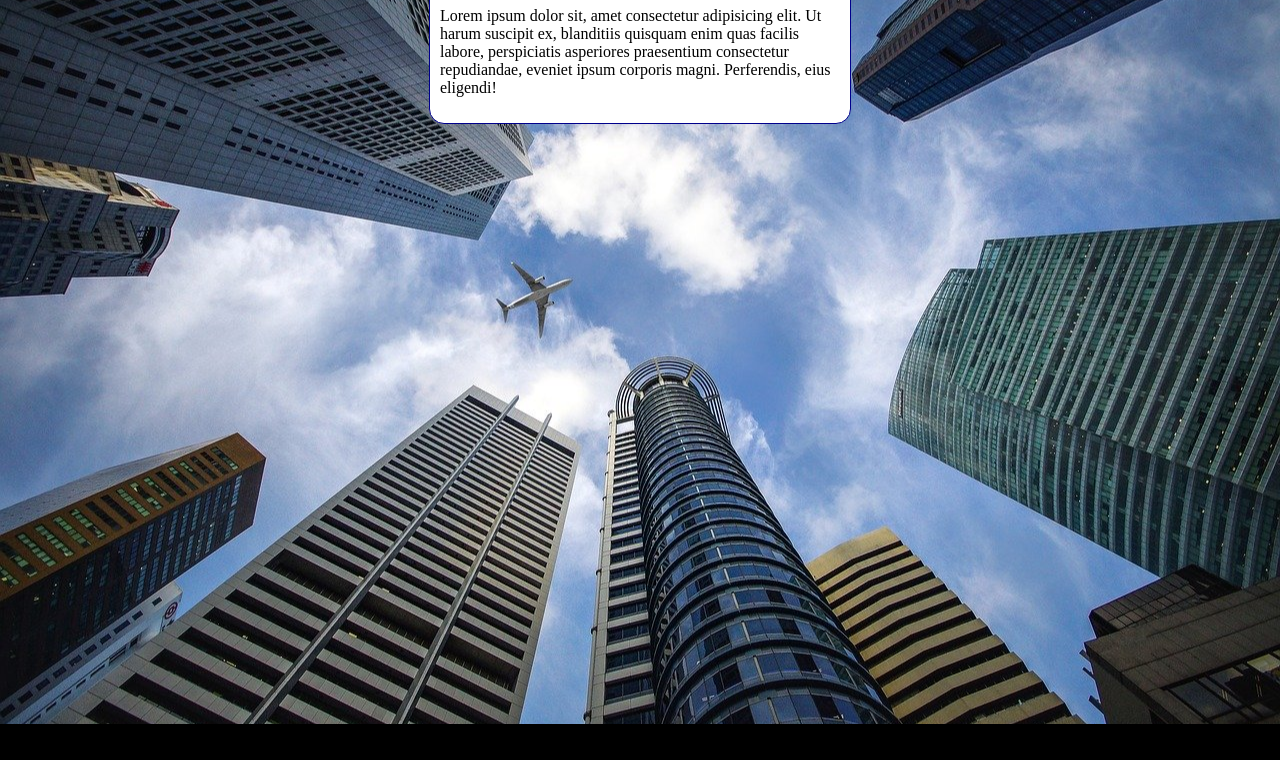
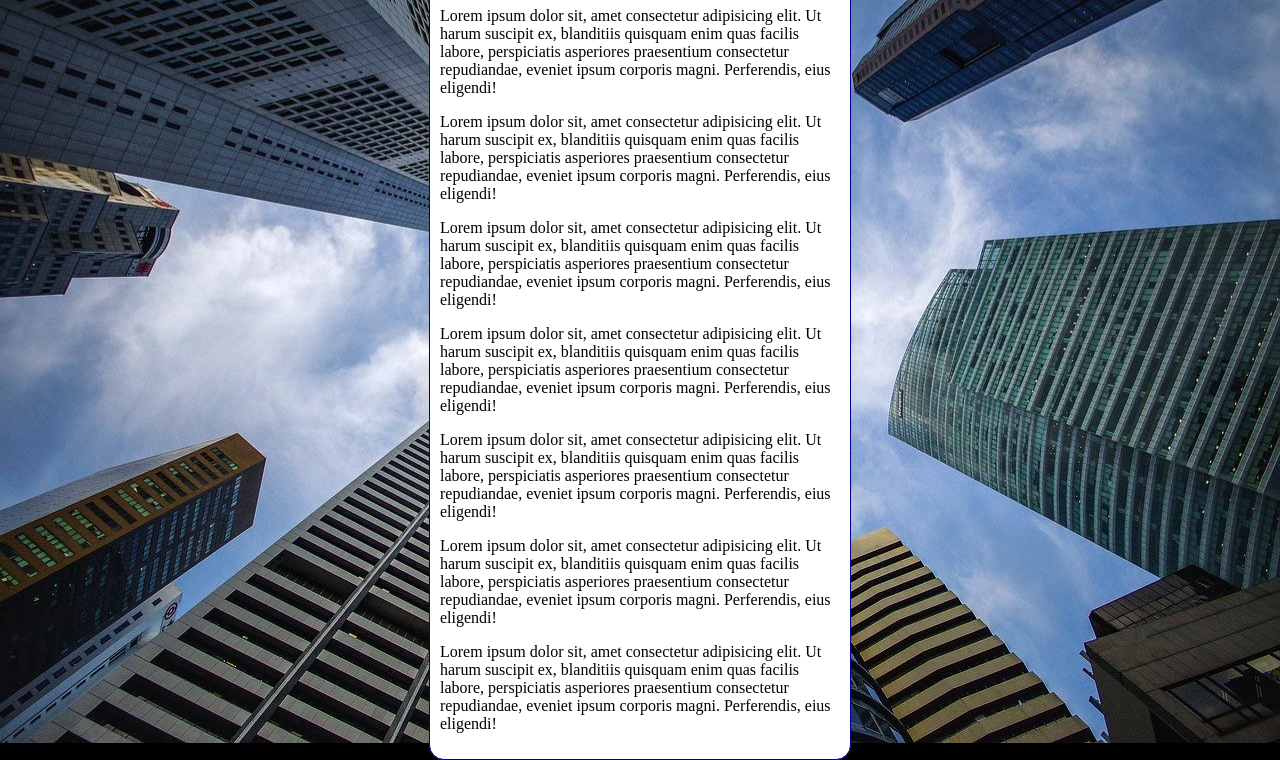
Before and after one commit to marcosrubson/html-css, a plain HTML site: page exercicios/ex022/fundo006.html in a window 1280 px wide. Shown: the part 92-852 px from the top of the page. Before the commit the page ends 816 px from the top, so only its background shows below. Drawn offline with Linux system fonts and the light colour scheme.

Commit message:
Update fundo006.html

```diff
--- a/exercicios/ex022/fundo006.html
+++ b/exercicios/ex022/fundo006.html
@@ -27,6 +27,12 @@
     <main>
         <h1>Teste de Imagem de Fundo</h1>
         <p>Lorem ipsum dolor sit, amet consectetur adipisicing elit. Ut harum suscipit ex, blanditiis quisquam enim quas facilis labore, perspiciatis asperiores praesentium consectetur repudiandae, eveniet ipsum corporis magni. Perferendis, eius eligendi!</p>
+        <p>Lorem ipsum dolor sit, amet consectetur adipisicing elit. Ut harum suscipit ex, blanditiis quisquam enim quas facilis labore, perspiciatis asperiores praesentium consectetur repudiandae, eveniet ipsum corporis magni. Perferendis, eius eligendi!</p>
+        <p>Lorem ipsum dolor sit, amet consectetur adipisicing elit. Ut harum suscipit ex, blanditiis quisquam enim quas facilis labore, perspiciatis asperiores praesentium consectetur repudiandae, eveniet ipsum corporis magni. Perferendis, eius eligendi!</p>
+        <p>Lorem ipsum dolor sit, amet consectetur adipisicing elit. Ut harum suscipit ex, blanditiis quisquam enim quas facilis labore, perspiciatis asperiores praesentium consectetur repudiandae, eveniet ipsum corporis magni. Perferendis, eius eligendi!</p>
+        <p>Lorem ipsum dolor sit, amet consectetur adipisicing elit. Ut harum suscipit ex, blanditiis quisquam enim quas facilis labore, perspiciatis asperiores praesentium consectetur repudiandae, eveniet ipsum corporis magni. Perferendis, eius eligendi!</p>
+        <p>Lorem ipsum dolor sit, amet consectetur adipisicing elit. Ut harum suscipit ex, blanditiis quisquam enim quas facilis labore, perspiciatis asperiores praesentium consectetur repudiandae, eveniet ipsum corporis magni. Perferendis, eius eligendi!</p>
+        <p>Lorem ipsum dolor sit, amet consectetur adipisicing elit. Ut harum suscipit ex, blanditiis quisquam enim quas facilis labore, perspiciatis asperiores praesentium consectetur repudiandae, eveniet ipsum corporis magni. Perferendis, eius eligendi!</p>
     </main>
 </body>
 </html>
```
